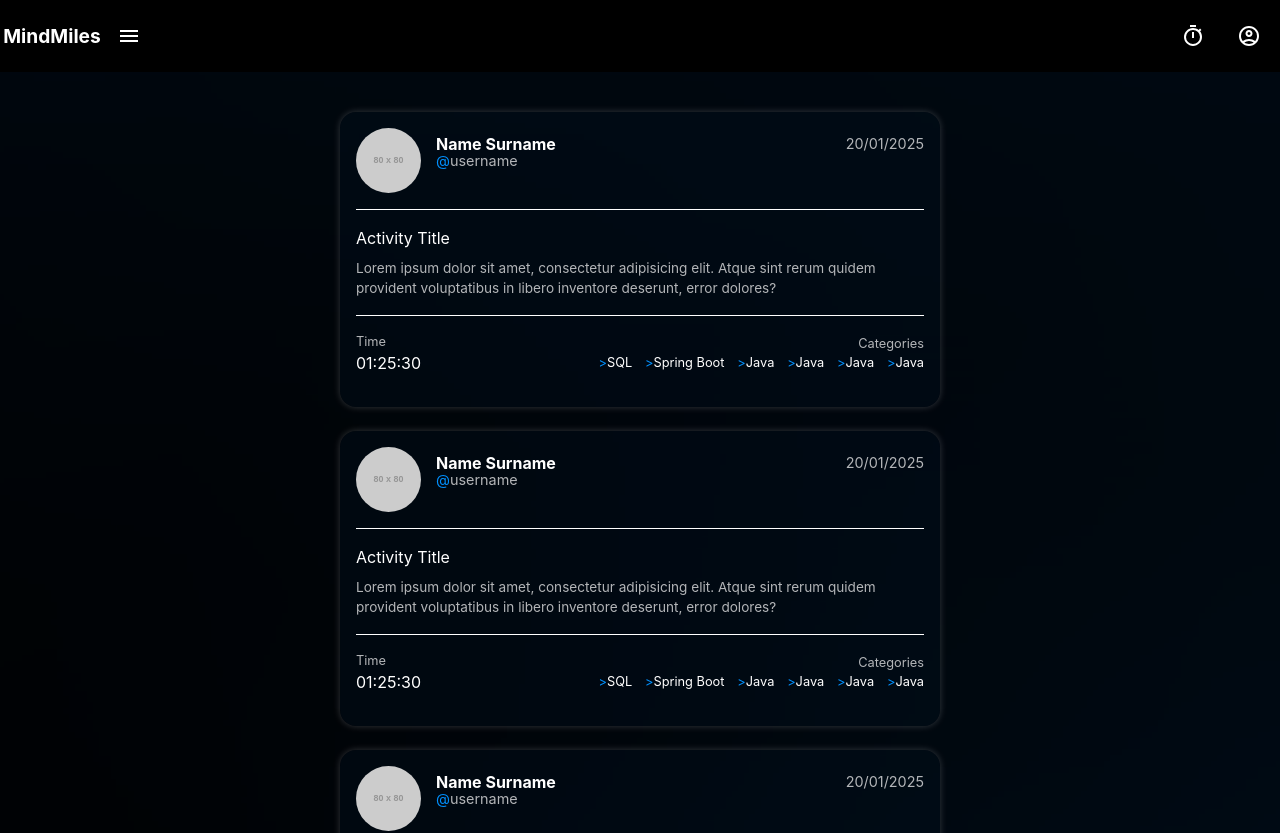
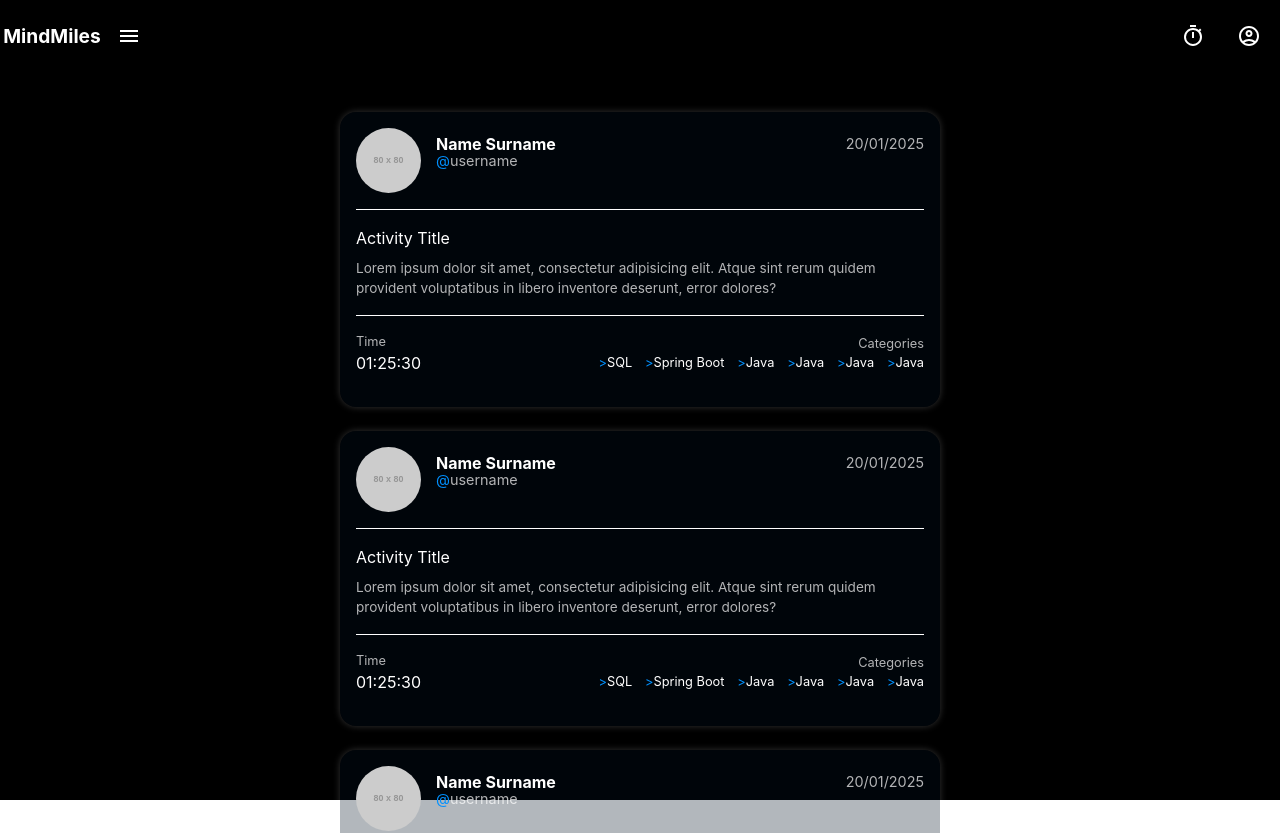
Before and after one commit to joaquimlcbfranco/mindmiles-frontend, a React (Vite) app: page / in a window 1280 px wide. Shown: the top 833 px of the page. Built offline with nearby package versions, Linux system fonts and the light colour scheme.

Commit message:
feat: Remove background image from container, switched to root

```diff
--- a/src/App.module.css
+++ b/src/App.module.css
@@ -5,9 +5,4 @@
   flex-direction: column;
   padding: 2.5em 0.5em;
   gap: 1.5em;
-  background-color: rgb(24, 27, 28);
-  background-image: url("./assets/blurry-gradient-haikei.png");
-  background-position: center center;
-  background-repeat: no-repeat;
-  background-size: cover;
 }
```
